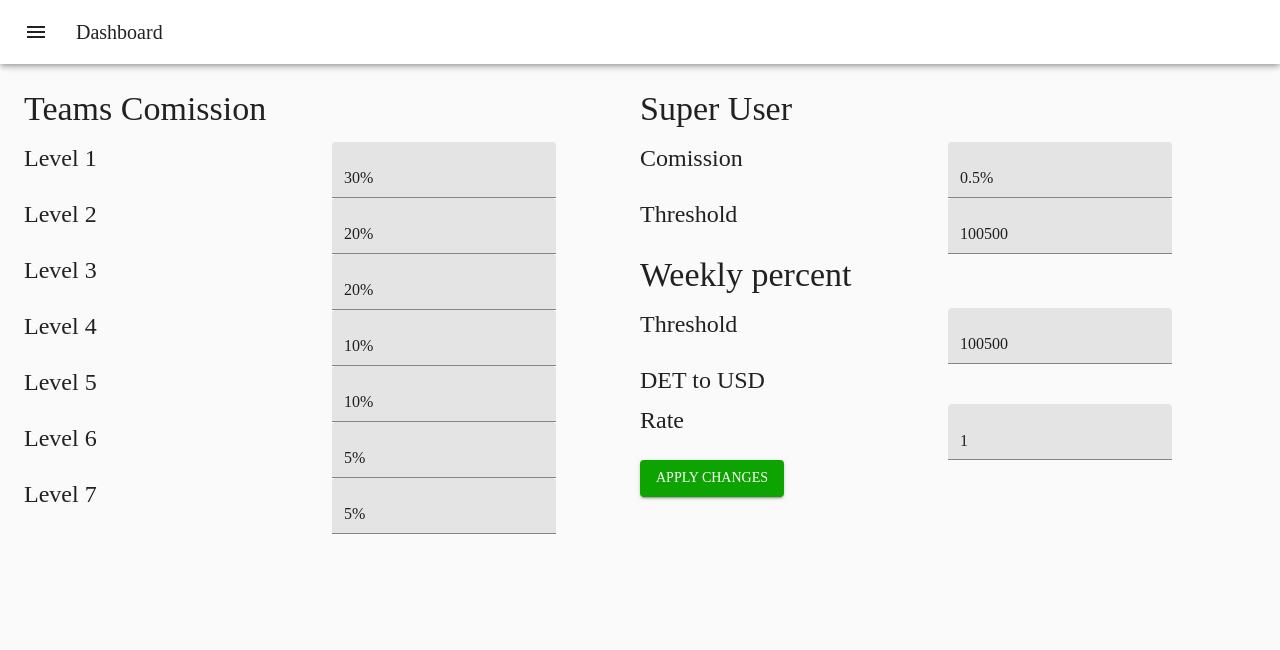
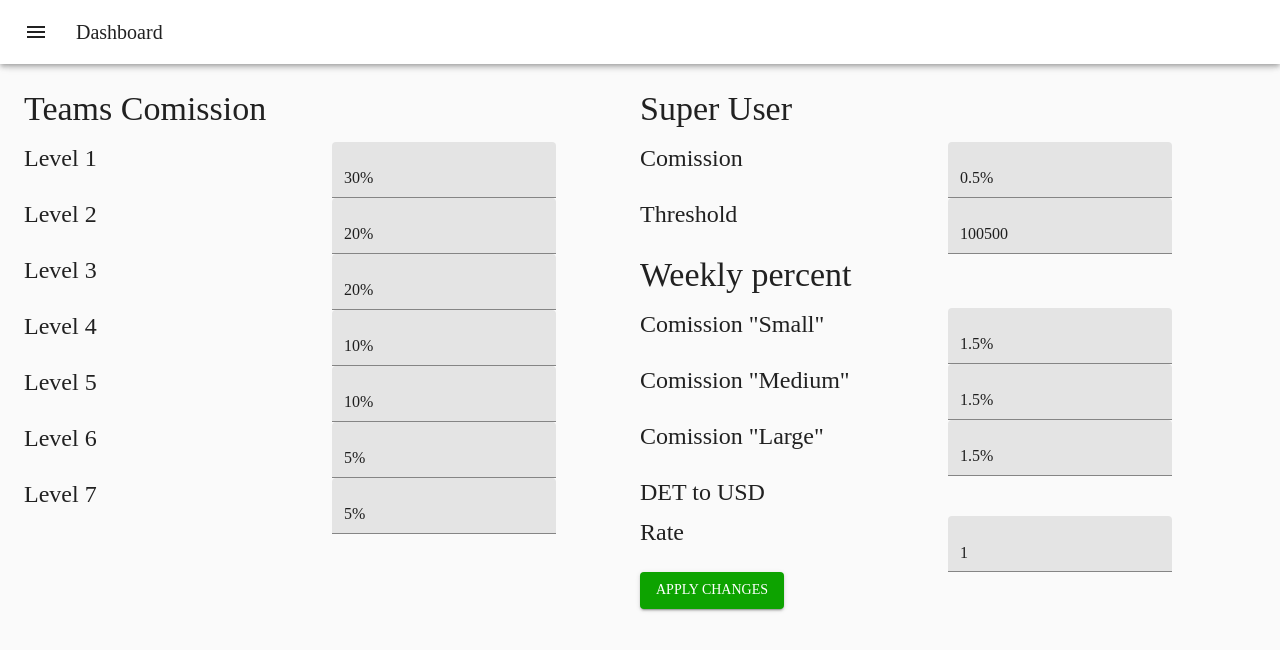
Before and after one commit to Stech97/Crypto, a React (Create React App) app: page /pages/account/finance in a window 1280 px wide. Shown: the top 650 px of the page. Built offline with nearby package versions, Linux system fonts and the light colour scheme.

Commit message:
Updated layout dashboard and finance

```diff
--- a/src/pages/account/components/Dashboard.jsx
+++ b/src/pages/account/components/Dashboard.jsx
@@ -1,23 +1,24 @@
-import React from "react";
-import Grid from "@material-ui/core/Grid";
-import Card from "@material-ui/core/Card";
-import CardContent from "@material-ui/core/CardContent";
-import InputLabel from "@material-ui/core/InputLabel";
-import FormHelperText from "@material-ui/core/FormHelperText";
-import FormControl from "@material-ui/core/FormControl";
-import Select from "@material-ui/core/Select";
-import NativeSelect from "@material-ui/core/NativeSelect";
-import Typography from "@material-ui/core/Typography";
-import Button from "@material-ui/core/Button";
-import clsx from "clsx";
-import { makeStyles, useTheme } from "@material-ui/core/styles";
-import Table from "@material-ui/core/Table";
-import TableBody from "@material-ui/core/TableBody";
-import TableCell from "@material-ui/core/TableCell";
-import TableContainer from "@material-ui/core/TableContainer";
-import TableHead from "@material-ui/core/TableHead";
-import TableRow from "@material-ui/core/TableRow";
-import Paper from "@material-ui/core/Paper";
+import React from 'react';
+import Grid from '@material-ui/core/Grid';
+import Card from '@material-ui/core/Card';
+import CardContent from '@material-ui/core/CardContent';
+import InputLabel from '@material-ui/core/InputLabel';
+import FormHelperText from '@material-ui/core/FormHelperText';
+import FormControl from '@material-ui/core/FormControl';
+import Select from '@material-ui/core/Select';
+import NativeSelect from '@material-ui/core/NativeSelect';
+import Typography from '@material-ui/core/Typography';
+import Button from '@material-ui/core/Button';
+import clsx from 'clsx';
+import { makeStyles, useTheme } from '@material-ui/core/styles';
+import Table from '@material-ui/core/Table';
+import MenuItem from '@material-ui/core/MenuItem';
+import TableBody from '@material-ui/core/TableBody';
+import TableCell from '@material-ui/core/TableCell';
+import TableContainer from '@material-ui/core/TableContainer';
+import TableHead from '@material-ui/core/TableHead';
+import TableRow from '@material-ui/core/TableRow';
+import Paper from '@material-ui/core/Paper';
 
 const drawerWidth = 240;
 
@@ -27,18 +28,18 @@ function createData_withdrawl(user, amount, decision) {
 
 const rows_withdrawl = [
   createData_withdrawl(
-		"User 1",
-		"0.1 BTC",
+    'User 1',
+    '0.1 BTC',
     <Button variant="contained" color="secondary">
       Accept
-		</Button>
+    </Button>,
   ),
   createData_withdrawl(
-		"User 2",
-		"0.5 BTC",
+    'User 2',
+    '0.5 BTC',
     <Button variant="contained" color="secondary">
       Accept
-		</Button>
+    </Button>,
   ),
 ];
 
@@ -48,27 +49,32 @@ function createData_KYC(user, view, decision) {
 
 const rows_KYC = [
   createData_KYC(
-		"User 1",
+    'User 1',
     <Button variant="contained" color="primary">
       View
     </Button>,
     <Button variant="contained" color="secondary">
       Accept
-		</Button>
+    </Button>,
   ),
   createData_KYC(
-		"User 2",
+    'User 2',
     <Button variant="contained" color="primary">
       View
     </Button>,
     <Button variant="contained" color="secondary">
       Accept
-		</Button>
+    </Button>,
   ),
 ];
 
 export default function Dashboard(props) {
   const { openStatus, classes, theme } = props;
+  const [age, setPeriod] = React.useState('');
+
+  const handleChange = (event) => {
+    setPeriod(event.target.value);
+  };
   return (
     <main
       className={clsx(classes.content, {
@@ -199,6 +205,26 @@ export default function Dashboard(props) {
             </CardContent>
           </Card>
         </Grid>
+        <Grid item xs={3}>
+          <FormControl variant="filled" className={classes.formControl}>
+            <InputLabel id="demo-simple-select-filled-label">Period</InputLabel>
+            <Select
+              labelId="demo-simple-select-filled-label"
+              id="demo-simple-select-filled"
+              value="Last Week"
+              onChange={handleChange}
+            >
+              <MenuItem value="">
+                <em>None</em>
+              </MenuItem>
+              <MenuItem value={10}>Last Week</MenuItem>
+              <MenuItem value={20}>Last Month</MenuItem>
+              <MenuItem value={30}>Last 3 Month</MenuItem>
+              <MenuItem value={40}>Last 6 Month</MenuItem>
+              <MenuItem value={50}>Last Year</MenuItem>
+            </Select>
+          </FormControl>
+        </Grid>
 
         <Grid
           container
@@ -237,23 +263,15 @@ export default function Dashboard(props) {
               >
                 <TableHead>
                   <TableRow>
-										<TableCell align="right">
-											User
-										</TableCell>
-										<TableCell align="right">
-											Ammount
-										</TableCell>
-										<TableCell align="right">
-											Decision
-										</TableCell>
+                    <TableCell align="right">User</TableCell>
+                    <TableCell align="right">Ammount</TableCell>
+                    <TableCell align="right">Decision</TableCell>
                   </TableRow>
                 </TableHead>
                 <TableBody>
                   {rows_withdrawl.map((rows_withdrawl) => (
                     <TableRow key={rows_withdrawl.name}>
-											<TableCell align="right">
-												{rows_withdrawl.user}
-											</TableCell>
+                      <TableCell align="right">{rows_withdrawl.user}</TableCell>
                       <TableCell align="right">
                         {rows_withdrawl.amount}
                       </TableCell>
@@ -298,29 +316,17 @@ export default function Dashboard(props) {
               >
                 <TableHead>
                   <TableRow>
-										<TableCell align="right">
-											User
-										</TableCell>
-										<TableCell align="right">
-											View KYC
-										</TableCell>
-										<TableCell align="right">
-											Decision
-										</TableCell>
+                    <TableCell align="right">User</TableCell>
+                    <TableCell align="right">View KYC</TableCell>
+                    <TableCell align="right">Decision</TableCell>
                   </TableRow>
                 </TableHead>
                 <TableBody>
                   {rows_KYC.map((rows_KYC) => (
                     <TableRow key={rows_KYC.name}>
-											<TableCell align="right">
-												{rows_KYC.user}
-											</TableCell>
-											<TableCell align="right">
-												{rows_KYC.view}
-											</TableCell>
-											<TableCell align="right">
-												{rows_KYC.decision}
-											</TableCell>
+                      <TableCell align="right">{rows_KYC.user}</TableCell>
+                      <TableCell align="right">{rows_KYC.view}</TableCell>
+                      <TableCell align="right">{rows_KYC.decision}</TableCell>
                     </TableRow>
                   ))}
                 </TableBody>
--- a/src/pages/account/components/Finance.jsx
+++ b/src/pages/account/components/Finance.jsx
@@ -1,24 +1,24 @@
-import React from "react";
-import Grid from "@material-ui/core/Grid";
-import Card from "@material-ui/core/Card";
-import CardContent from "@material-ui/core/CardContent";
-import InputLabel from "@material-ui/core/InputLabel";
-import FormHelperText from "@material-ui/core/FormHelperText";
-import FormControl from "@material-ui/core/FormControl";
-import Select from "@material-ui/core/Select";
-import NativeSelect from "@material-ui/core/NativeSelect";
-import Typography from "@material-ui/core/Typography";
-import Button from "@material-ui/core/Button";
-import clsx from "clsx";
-import { makeStyles, useTheme } from "@material-ui/core/styles";
-import Table from "@material-ui/core/Table";
-import TableBody from "@material-ui/core/TableBody";
-import TableCell from "@material-ui/core/TableCell";
-import TableContainer from "@material-ui/core/TableContainer";
-import TableHead from "@material-ui/core/TableHead";
-import TableRow from "@material-ui/core/TableRow";
-import Paper from "@material-ui/core/Paper";
-import TextField from "@material-ui/core/TextField";
+import React from 'react';
+import Grid from '@material-ui/core/Grid';
+import Card from '@material-ui/core/Card';
+import CardContent from '@material-ui/core/CardContent';
+import InputLabel from '@material-ui/core/InputLabel';
+import FormHelperText from '@material-ui/core/FormHelperText';
+import FormControl from '@material-ui/core/FormControl';
+import Select from '@material-ui/core/Select';
+import NativeSelect from '@material-ui/core/NativeSelect';
+import Typography from '@material-ui/core/Typography';
+import Button from '@material-ui/core/Button';
+import clsx from 'clsx';
+import { makeStyles, useTheme } from '@material-ui/core/styles';
+import Table from '@material-ui/core/Table';
+import TableBody from '@material-ui/core/TableBody';
+import TableCell from '@material-ui/core/TableCell';
+import TableContainer from '@material-ui/core/TableContainer';
+import TableHead from '@material-ui/core/TableHead';
+import TableRow from '@material-ui/core/TableRow';
+import Paper from '@material-ui/core/Paper';
+import TextField from '@material-ui/core/TextField';
 
 export default function Finance(props) {
   const { openStatus, classes, theme } = props;
@@ -43,7 +43,7 @@ export default function Finance(props) {
             justify="flex-start"
             alignItems="flex-start"
           >
-            {" "}
+            {' '}
             <Grid item xs={12}>
               <Typography
                 className={classes.title}
@@ -231,7 +231,7 @@ export default function Finance(props) {
             justify="flex-start"
             alignItems="flex-start"
           >
-            {" "}
+            {' '}
             <Grid item xs={12}>
               <Typography
                 className={classes.title}
@@ -313,14 +313,48 @@ export default function Finance(props) {
                   component="p"
                   gutterBottom
                 >
-                  Threshold
+                  Comission "Small"
                 </Typography>
               </Grid>
               <Grid item xs={6}>
                 <TextField
                   id="filled-basic"
                   variant="filled"
-                  defaultValue="100500"
+                  defaultValue="1.5%"
+                />
+              </Grid>
+              <Grid item xs={6}>
+                <Typography
+                  className={classes.title}
+                  variant="h5"
+                  component="p"
+                  gutterBottom
+                >
+                  Comission "Medium"
+                </Typography>
+              </Grid>
+              <Grid item xs={6}>
+                <TextField
+                  id="filled-basic"
+                  variant="filled"
+                  defaultValue="1.5%"
+                />
+              </Grid>
+              <Grid item xs={6}>
+                <Typography
+                  className={classes.title}
+                  variant="h5"
+                  component="p"
+                  gutterBottom
+                >
+                  Comission "Large"
+                </Typography>
+              </Grid>
+              <Grid item xs={6}>
+                <TextField
+                  id="filled-basic"
+                  variant="filled"
+                  defaultValue="1.5%"
                 />
               </Grid>
             </Grid>
```
Lines whose indentation alone changed are shown as unchanged.
